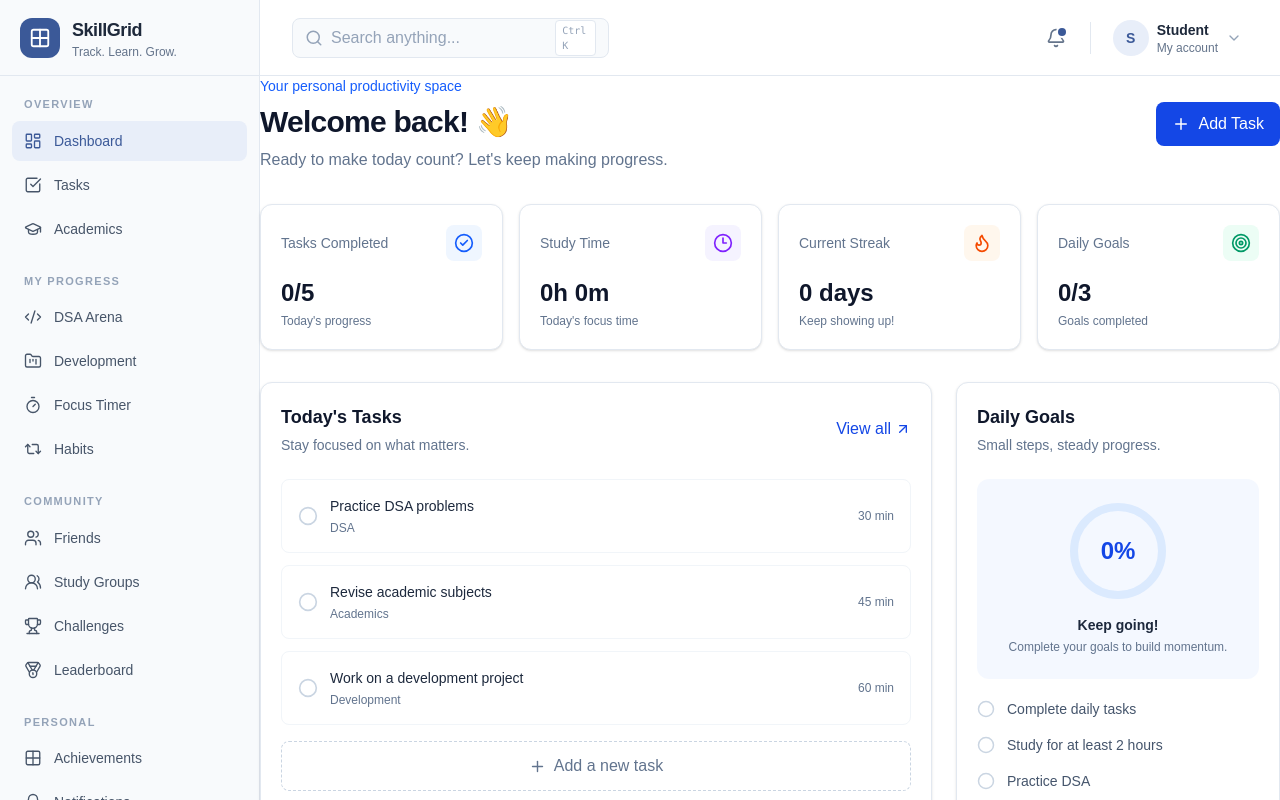
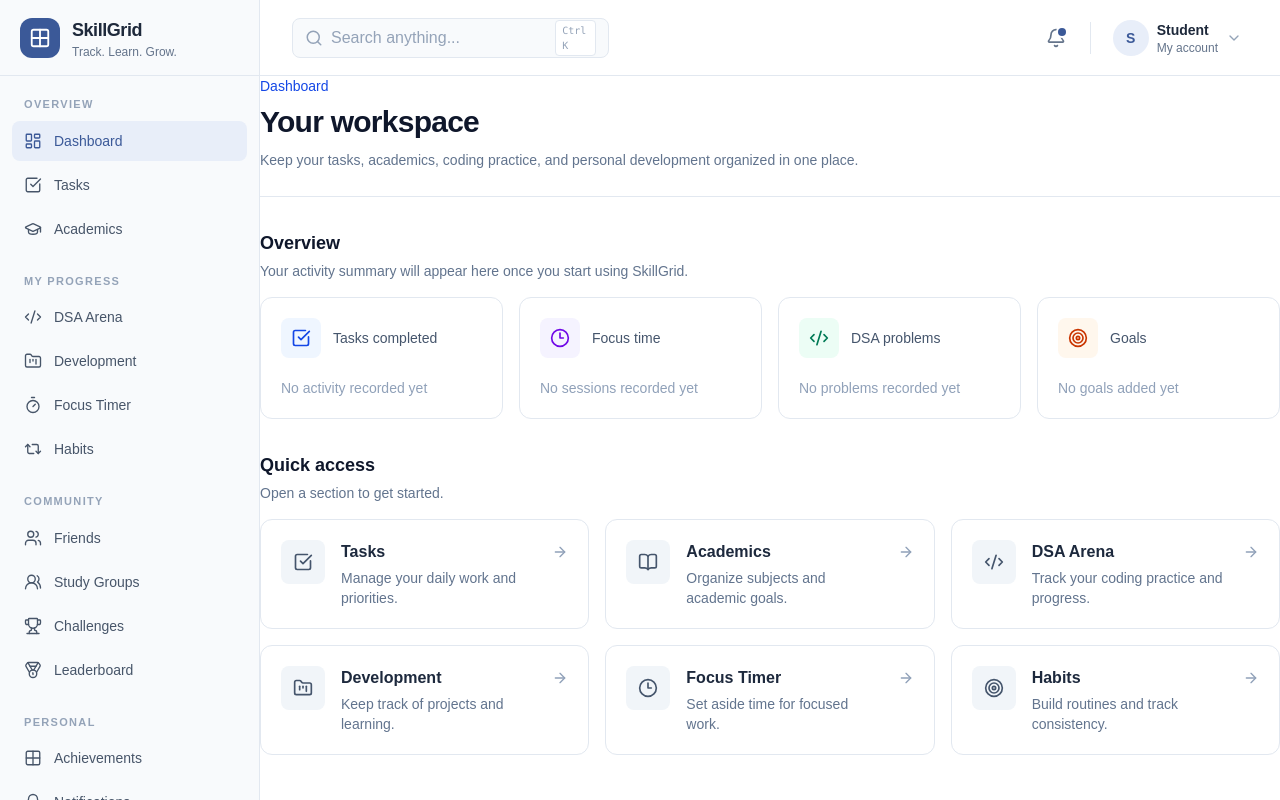
Before and after one commit to thiteswapnil1212-hue/skillGrid, a Next.js app in the folder skillgrid-app/: page /dashboard in a window 1280 px wide. Shown: the top 800 px of the page. Built offline with nearby package versions, Linux system fonts and the light colour scheme.

Commit message:
added dashboard

```diff
--- a/skillgrid-app/src/app/dashboard/page.tsx
+++ b/skillgrid-app/src/app/dashboard/page.tsx
@@ -1,251 +1,181 @@
 
+import Link from "next/link";
 import {
-  CheckCircle2,
+  ArrowRight,
+  BookOpen,
+  CheckSquare,
   Clock3,
-  Flame,
+  Code2,
+  FolderKanban,
   Target,
-  BookOpen,
-  Code2,
-  ArrowUpRight,
-  Plus,
-  CalendarDays,
-  Circle,
 } from "lucide-react";
 
-const stats = [
+const quickLinks = [
   {
-    title: "Tasks Completed",
-    value: "0/5",
-    subtitle: "Today's progress",
-    icon: CheckCircle2,
-    color: "text-blue-600",
-    bg: "bg-blue-50",
+    title: "Tasks",
+    description: "Manage your daily work and priorities.",
+    href: "/tasks",
+    icon: CheckSquare,
   },
   {
-    title: "Study Time",
-    value: "0h 0m",
-    subtitle: "Today's focus time",
-    icon: Clock3,
-    color: "text-violet-600",
-    bg: "bg-violet-50",
+    title: "Academics",
+    description: "Organize subjects and academic goals.",
+    href: "/academics",
+    icon: BookOpen,
   },
   {
-    title: "Current Streak",
-    value: "0 days",
-    subtitle: "Keep showing up!",
-    icon: Flame,
-    color: "text-orange-600",
-    bg: "bg-orange-50",
+    title: "DSA Arena",
+    description: "Track your coding practice and progress.",
+    href: "/dsa",
+    icon: Code2,
   },
   {
-    title: "Daily Goals",
-    value: "0/3",
-    subtitle: "Goals completed",
+    title: "Development",
+    description: "Keep track of projects and learning.",
+    href: "/development",
+    icon: FolderKanban,
+  },
+  {
+    title: "Focus Timer",
+    description: "Set aside time for focused work.",
+    href: "/focus-timer",
+    icon: Clock3,
+  },
+  {
+    title: "Habits",
+    description: "Build routines and track consistency.",
+    href: "/habits",
     icon: Target,
-    color: "text-emerald-600",
-    bg: "bg-emerald-50",
   },
-];
-
-const tasks = [
-  { title: "Practice DSA problems", category: "DSA", time: "30 min" },
-  { title: "Revise academic subjects", category: "Academics", time: "45 min" },
-  { title: "Work on a development project", category: "Development", time: "60 min" },
 ];
 
 export default function DashboardPage() {
   return (
-    <div className="mx-auto w-full max-w-7xl space-y-8">
-      {/* Welcome */}
-      <section className="flex flex-col justify-between gap-4 sm:flex-row sm:items-center">
-        <div>
-          <p className="mb-2 text-sm font-medium text-blue-600">
-            Your personal productivity space
+    <main className="mx-auto w-full max-w-7xl space-y-8">
+      <section className="border-b border-slate-200 pb-6">
+        <p className="text-sm font-medium text-blue-700">
+          Dashboard
         </p>
-          <h1 className="text-2xl font-bold tracking-tight text-slate-900 sm:text-3xl">
-            Welcome back! 👋
+
+        <h1 className="mt-2 text-2xl font-semibold tracking-tight text-slate-900 sm:text-3xl">
+          Your workspace
         </h1>
-          <p className="mt-2 text-sm text-slate-500 sm:text-base">
-            Ready to make today count? Let&apos;s keep making progress.
+
+        <p className="mt-2 max-w-2xl text-sm leading-6 text-slate-500">
+          Keep your tasks, academics, coding practice, and personal
+          development organized in one place.
+        </p>
+      </section>
+
+      <section>
+        <div className="mb-4">
+          <h2 className="text-lg font-semibold text-slate-900">
+            Overview
+          </h2>
+          <p className="mt-1 text-sm text-slate-500">
+            Your activity summary will appear here once you start
+            using SkillGrid.
           </p>
         </div>
 
-        <button className="inline-flex w-fit items-center gap-2 rounded-lg bg-blue-700 px-4 py-2.5 text-sm font-medium text-white transition hover:bg-blue-800">
-          <Plus size={18} />
-          Add Task
-        </button>
-      </section>
-
-      {/* Stats */}
-      <section className="grid grid-cols-1 gap-4 sm:grid-cols-2 xl:grid-cols-4">
-        {stats.map((stat) => {
-          const Icon = stat.icon;
-
-          return (
-            <div
-              key={stat.title}
-              className="rounded-xl border border-slate-200 bg-white p-5 shadow-sm"
-            >
-              <div className="flex items-center justify-between">
-                <p className="text-sm font-medium text-slate-500">
-                  {stat.title}
-                </p>
-                <div className={`rounded-lg p-2 ${stat.bg}`}>
-                  <Icon size={20} className={stat.color} />
+        <div className="grid grid-cols-1 gap-4 sm:grid-cols-2 xl:grid-cols-4">
+          <div className="rounded-xl border border-slate-200 bg-white p-5">
+            <div className="flex items-center gap-3">
+              <div className="rounded-lg bg-blue-50 p-2.5">
+                <CheckSquare className="h-5 w-5 text-blue-700" />
               </div>
-              </div>
-
-              <h2 className="mt-4 text-2xl font-bold text-slate-900">
-                {stat.value}
-              </h2>
-              <p className="mt-1 text-xs text-slate-500">
-                {stat.subtitle}
+              <p className="text-sm font-medium text-slate-600">
+                Tasks completed
               </p>
             </div>
-          );
-        })}
-      </section>
-
-      {/* Main content */}
-      <section className="grid grid-cols-1 gap-6 xl:grid-cols-3">
-        {/* Tasks */}
-        <div className="rounded-xl border border-slate-200 bg-white p-5 shadow-sm xl:col-span-2">
-          <div className="mb-6 flex items-center justify-between gap-3">
-            <div>
-              <h2 className="text-lg font-semibold text-slate-900">
-                Today&apos;s Tasks
-              </h2>
-              <p className="mt-1 text-sm text-slate-500">
-                Stay focused on what matters.
+            <p className="mt-5 text-sm text-slate-400">
+              No activity recorded yet
             </p>
           </div>
 
-            <button className="flex items-center gap-1 text-sm font-medium text-blue-700 hover:text-blue-900">
-              View all
-              <ArrowUpRight size={16} />
-            </button>
+          <div className="rounded-xl border border-slate-200 bg-white p-5">
+            <div className="flex items-center gap-3">
+              <div className="rounded-lg bg-violet-50 p-2.5">
+                <Clock3 className="h-5 w-5 text-violet-700" />
               </div>
-
-          <div className="space-y-3">
-            {tasks.map((task) => (
-              <div
-                key={task.title}
-                className="flex items-center gap-3 rounded-lg border border-slate-100 p-4 transition hover:border-blue-200 hover:bg-slate-50"
-              >
-                <Circle size={20} className="shrink-0 text-slate-300" />
-
-                <div className="min-w-0 flex-1">
-                  <p className="truncate text-sm font-medium text-slate-800">
-                    {task.title}
+              <p className="text-sm font-medium text-slate-600">
+                Focus time
               </p>
-                  <p className="mt-1 text-xs text-slate-500">
-                    {task.category}
+            </div>
+            <p className="mt-5 text-sm text-slate-400">
+              No sessions recorded yet
             </p>
           </div>
 
-                <span className="shrink-0 text-xs text-slate-500">
-                  {task.time}
-                </span>
+          <div className="rounded-xl border border-slate-200 bg-white p-5">
+            <div className="flex items-center gap-3">
+              <div className="rounded-lg bg-emerald-50 p-2.5">
+                <Code2 className="h-5 w-5 text-emerald-700" />
               </div>
-            ))}
+              <p className="text-sm font-medium text-slate-600">
+                DSA problems
+              </p>
             </div>
-
-          <button className="mt-4 flex w-full items-center justify-center gap-2 rounded-lg border border-dashed border-slate-300 py-3 text-sm font-medium text-slate-500 transition hover:border-blue-400 hover:text-blue-700">
-            <Plus size={17} />
-            Add a new task
-          </button>
-        </div>
-
-        {/* Daily goals */}
-        <div className="rounded-xl border border-slate-200 bg-white p-5 shadow-sm">
-          <div className="mb-6">
-            <h2 className="text-lg font-semibold text-slate-900">
-              Daily Goals
-            </h2>
-            <p className="mt-1 text-sm text-slate-500">
-              Small steps, steady progress.
+            <p className="mt-5 text-sm text-slate-400">
+              No problems recorded yet
             </p>
           </div>
 
-          <div className="flex flex-col items-center rounded-xl bg-blue-50/70 px-4 py-6">
-            <div className="flex h-24 w-24 items-center justify-center rounded-full border-8 border-blue-100">
-              <span className="text-2xl font-bold text-blue-700">0%</span>
+          <div className="rounded-xl border border-slate-200 bg-white p-5">
+            <div className="flex items-center gap-3">
+              <div className="rounded-lg bg-orange-50 p-2.5">
+                <Target className="h-5 w-5 text-orange-700" />
               </div>
-            <p className="mt-4 text-sm font-semibold text-slate-800">
-              Keep going!
-            </p>
-            <p className="mt-1 text-center text-xs text-slate-500">
-              Complete your goals to build momentum.
+              <p className="text-sm font-medium text-slate-600">
+                Goals
               </p>
             </div>
-
-          <div className="mt-5 space-y-4">
-            {[
-              "Complete daily tasks",
-              "Study for at least 2 hours",
-              "Practice DSA",
-            ].map((goal) => (
-              <div key={goal} className="flex items-center gap-3">
-                <Circle size={18} className="text-slate-300" />
-                <span className="text-sm text-slate-600">{goal}</span>
-              </div>
-            ))}
+            <p className="mt-5 text-sm text-slate-400">
+              No goals added yet
+            </p>
           </div>
         </div>
       </section>
 
-      {/* Quick access */}
       <section>
         <div className="mb-4">
           <h2 className="text-lg font-semibold text-slate-900">
-            Quick Access
+            Quick access
           </h2>
           <p className="mt-1 text-sm text-slate-500">
-            Jump back into your learning journey.
+            Open a section to get started.
           </p>
         </div>
 
         <div className="grid grid-cols-1 gap-4 sm:grid-cols-2 xl:grid-cols-3">
-          <div className="flex items-center gap-4 rounded-xl border border-slate-200 bg-white p-5 shadow-sm transition hover:border-blue-300">
-            <div className="rounded-xl bg-blue-50 p-3">
-              <Code2 size={24} className="text-blue-700" />
+          {quickLinks.map((item) => {
+            const Icon = item.icon;
+
+            return (
+              <Link
+                key={item.title}
+                href={item.href}
+                className="group flex items-start gap-4 rounded-xl border border-slate-200 bg-white p-5 transition-colors hover:border-blue-300 hover:bg-slate-50"
+              >
+                <div className="rounded-lg bg-slate-100 p-3 transition-colors group-hover:bg-blue-50">
+                  <Icon className="h-5 w-5 text-slate-600 group-hover:text-blue-700" />
                 </div>
-            <div className="flex-1">
-              <h3 className="font-semibold text-slate-800">DSA Arena</h3>
-              <p className="mt-1 text-sm text-slate-500">
-                Track your coding practice.
+
+                <div className="min-w-0 flex-1">
+                  <h3 className="font-semibold text-slate-800">
+                    {item.title}
+                  </h3>
+                  <p className="mt-1 text-sm leading-5 text-slate-500">
+                    {item.description}
                   </p>
                 </div>
-            <ArrowUpRight size={18} className="text-slate-400" />
-          </div>
 
-          <div className="flex items-center gap-4 rounded-xl border border-slate-200 bg-white p-5 shadow-sm transition hover:border-violet-300">
-            <div className="rounded-xl bg-violet-50 p-3">
-              <BookOpen size={24} className="text-violet-700" />
-            </div>
-            <div className="flex-1">
-              <h3 className="font-semibold text-slate-800">Academics</h3>
-              <p className="mt-1 text-sm text-slate-500">
-                Manage subjects and study.
-              </p>
-            </div>
-            <ArrowUpRight size={18} className="text-slate-400" />
-          </div>
-
-          <div className="flex items-center gap-4 rounded-xl border border-slate-200 bg-white p-5 shadow-sm transition hover:border-orange-300">
-            <div className="rounded-xl bg-orange-50 p-3">
-              <CalendarDays size={24} className="text-orange-600" />
-            </div>
-            <div className="flex-1">
-              <h3 className="font-semibold text-slate-800">Focus Timer</h3>
-              <p className="mt-1 text-sm text-slate-500">
-                Make time for deep work.
-              </p>
-            </div>
-            <ArrowUpRight size={18} className="text-slate-400" />
-          </div>
+                <ArrowRight className="mt-1 h-4 w-4 shrink-0 text-slate-400 transition group-hover:translate-x-1 group-hover:text-blue-700" />
+              </Link>
+            );
+          })}
         </div>
       </section>
-    </div>
+    </main>
   );
 }
```
Lines whose indentation alone changed are shown as unchanged.
